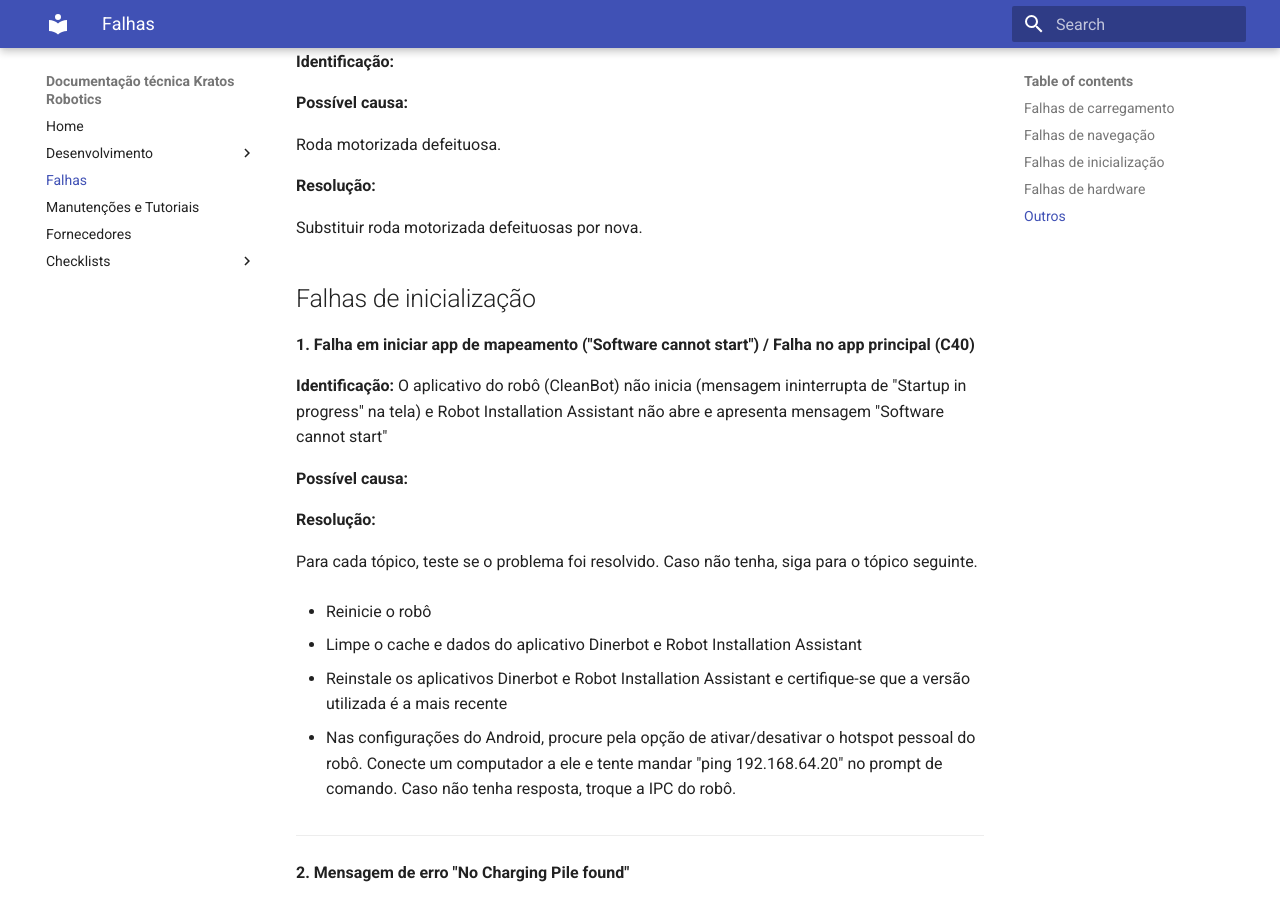
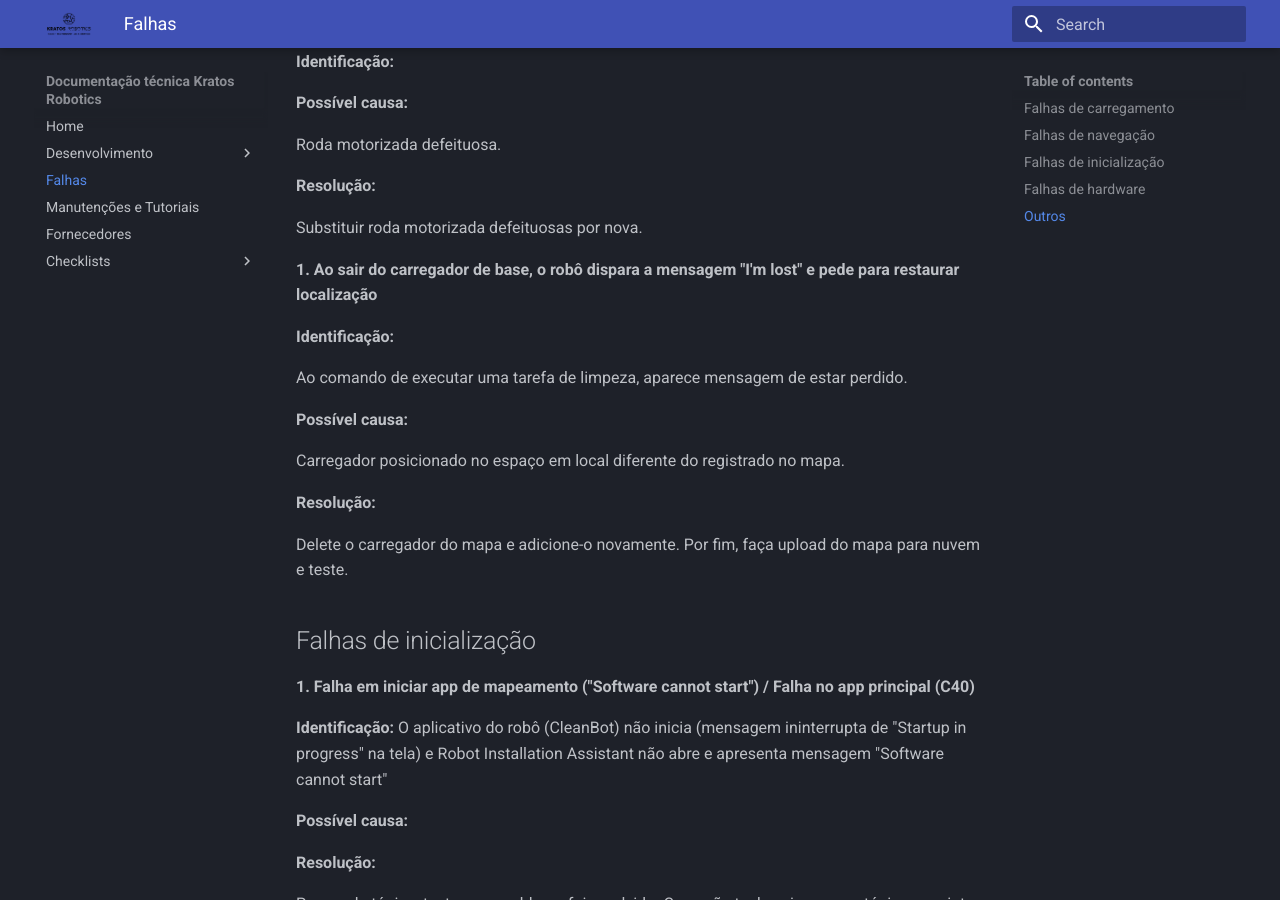
Before and after one commit to KratosRobotics/Knowledge-Base, an MkDocs documentation site: the page built from docs/Falhas/problemas-e-solucoes.md, in a window 1280 px wide and 900 px high, scrolled down 5827 px. Built offline with MkDocs 1.6.1 and Material for MkDocs 9.7.7, drawn with Linux system fonts in a browser that asks for light colours.

Commit message:
estilizando página e adicionando mais uma solução de problema

```diff
--- a/docs/Falhas/problemas-e-solucoes.md
+++ b/docs/Falhas/problemas-e-solucoes.md
@@ -223,6 +223,21 @@ Roda motorizada defeituosa.
 
 Substituir roda motorizada defeituosas por nova.
 
+**1. Ao sair do carregador de base, o robô dispara a mensagem "I'm lost" e pede para restaurar localização**
+
+**Identificação:**
+
+Ao comando de executar uma tarefa de limpeza, aparece mensagem de estar perdido.
+
+**Possível causa:**
+
+Carregador posicionado no espaço em local diferente do registrado no mapa.
+
+**Resolução:**
+
+Delete o carregador do mapa e adicione-o novamente. Por fim, faça upload do mapa para nuvem e teste.
+
+
 ## Falhas de inicialização
 
 **1.  Falha em iniciar app de mapeamento ("Software cannot start") / Falha no app principal (C40)**
--- a/mkdocs.yml
+++ b/mkdocs.yml
@@ -2,6 +2,13 @@ site_name: Documentação técnica Kratos Robotics
 
 theme:
   name: material
+
+  logo: assets/logo.png
+
+  palette:
+    scheme: slate
+    primary: indigo
+    accent: light blue
 
 nav:
   - Home: index.md
```
Also changed, not shown: docs/assets/logo.png (added).
